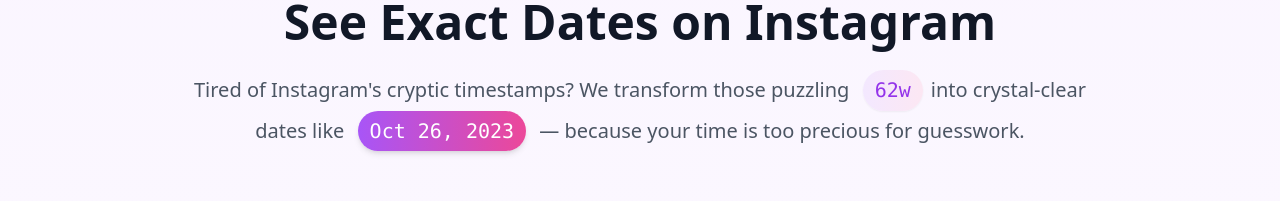
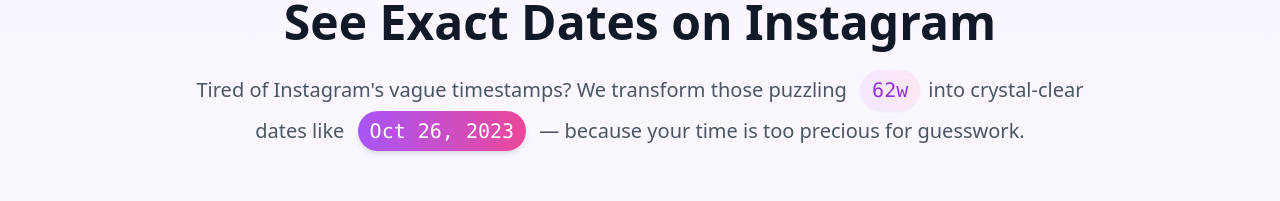
Before and after one commit to keimahfela/edfi, a React (Vite) app: page / in a window 1280 px wide. Shown: the part 166-367 px from the top of the page. Built offline with nearby package versions, Linux system fonts and the light colour scheme.

Commit message:
Update Description.tsx

```diff
--- a/src/components/Description.tsx
+++ b/src/components/Description.tsx
@@ -12,7 +12,7 @@
       const randomWeeks = getRandomWeeks();
       setWeeks(randomWeeks);
       setDate(calculateDateFromWeeks(randomWeeks));
-    }, 5000);
+    }, 5000); // Update every 5 seconds
 
     return () => clearInterval(interval);
   }, []);
@@ -24,7 +24,7 @@
       className="relative"
     >
       <p className="text-xl text-gray-600 mb-12 leading-relaxed">
-        Tired of Instagram's cryptic timestamps? We transform those puzzling{' '}
+        Tired of Instagram's vague timestamps? We transform those puzzling{' '}
         <AnimatePresence mode="wait">
           <motion.span
             key={weeks}
```
